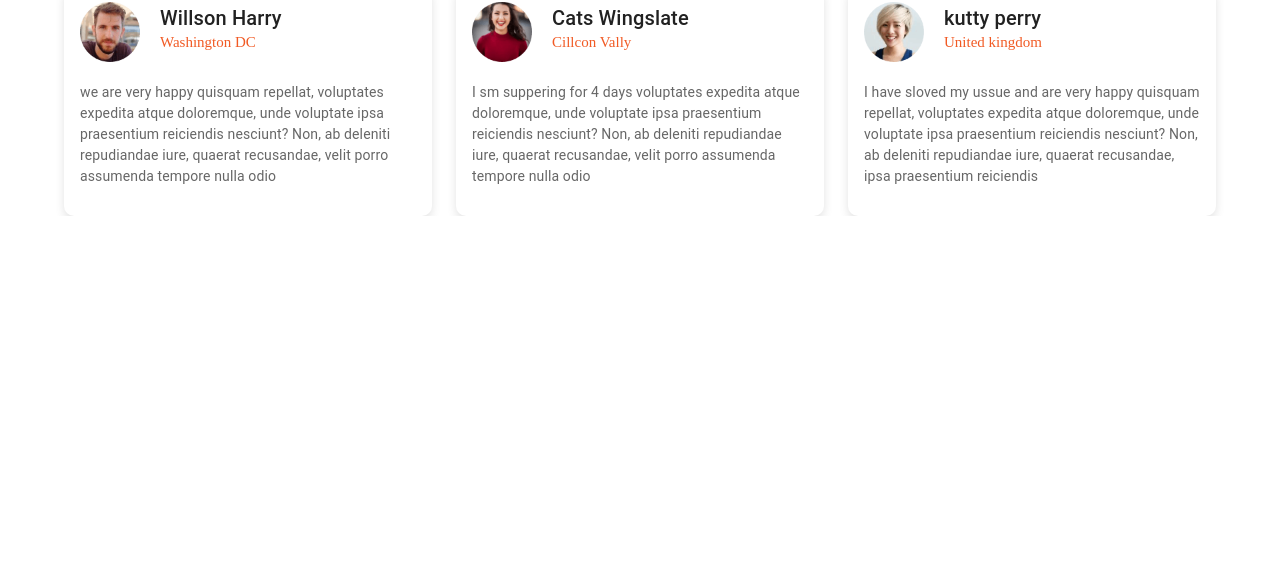
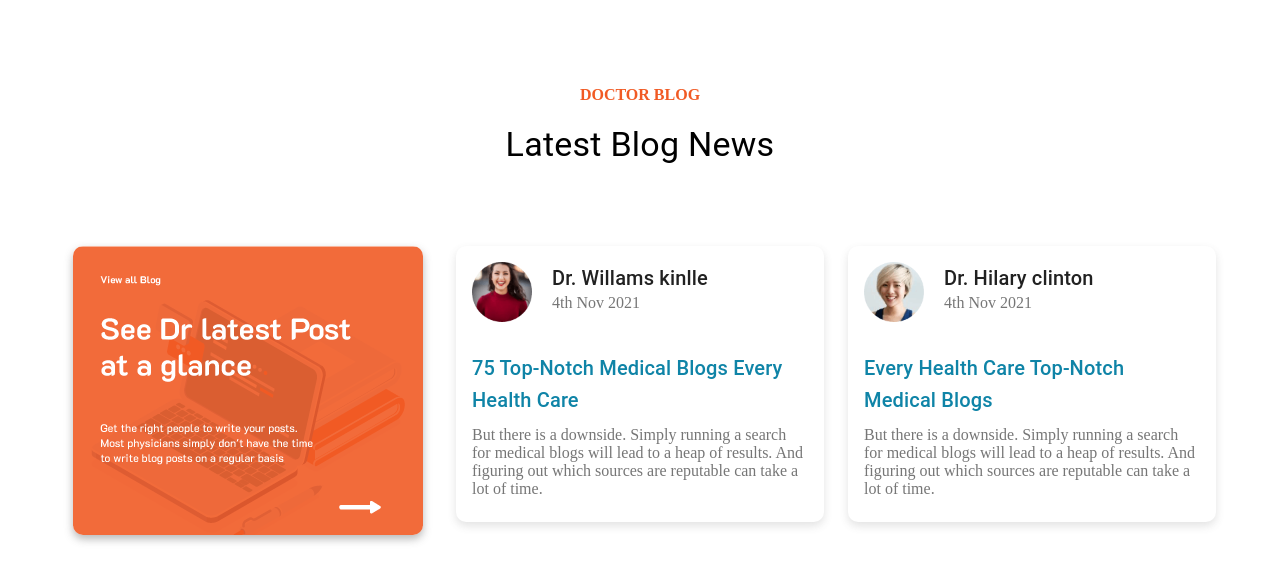
Before and after one commit to Arif870/doctor-portal, a React (Create React App) app: page /home in a window 1280 px wide. Shown: the part 3031-3612 px from the top of the page. Before the commit the page ends 3247 px from the top, so only its background shows below. Built offline with nearby package versions, Linux system fonts and the light colour scheme.

Commit message:
blog secttion added

```diff
--- /dev/null
+++ b/src/Pages/Home/Blog/Blog.js
@@ -0,0 +1,136 @@
+import { Card, CardContent, Grid, Typography } from "@mui/material";
+import { Box } from "@mui/system";
+import React from "react";
+import { Link } from "react-router-dom";
+import blogimg from "../../../images/blogbackground.png";
+import people2 from "../../../images/people-2.png";
+import people3 from "../../../images/people-3.png";
+
+export default function Blog() {
+  return (
+    <div style={{ margin: "100px 0px", textAlign: "center" }}>
+      <Typography
+        variant="p"
+        style={{
+          color: "var(--primary-color)",
+          fontWeight: "bold",
+          textTransform: "uppercase",
+          marginBottom: "20px",
+          display: "block",
+        }}
+      >
+        Doctor Blog
+      </Typography>
+      <Typography variant="h4">Latest Blog News</Typography>
+
+      <Box style={{ marginTop: "80px" }} sx={{ flexGrow: 1 }}>
+        <Grid
+          container
+          spacing={{ xs: 2, md: 3 }}
+          columns={{ xs: 4, sm: 8, md: 12 }}
+        >
+          <Grid item xs={4} sm={4} md={4}>
+            <Link to="/">
+              <img
+                style={{
+                  boxShadow: "rgb(78 78 78 / 40%) 0px 4px 9px",
+                  borderRadius: "10px",
+                }}
+                src={blogimg}
+                alt="blog"
+              />
+            </Link>
+          </Grid>
+          <Grid item xs={4} sm={4} md={4}>
+            <Card
+              sx={{
+                minWidth: 275,
+                boxShadow: "0px 4px 9px #4e4e4e29",
+                borderRadius: "10px",
+              }}
+            >
+              <CardContent style={{ textAlign: "left" }}>
+                <div style={{ display: "flex" }}>
+                  <img style={{ width: "60px" }} src={people2} alt="" />
+                  <div style={{ marginLeft: "20px" }}>
+                    <Typography variant="h6">Dr. Willams kinlle</Typography>
+                    <Typography
+                      style={{
+                        color: "var(--body-text-color)",
+                      }}
+                      variant="p"
+                    >
+                      4th Nov 2021
+                    </Typography>
+                  </div>
+                </div>
+                <Typography
+                  variant="h6"
+                  style={{ marginTop: "30px", color: "var(--secondary-color)" }}
+                >
+                  75 Top-Notch Medical Blogs Every Health Care
+                </Typography>
+                <Typography
+                  variant="p"
+                  style={{
+                    color: "var(--body-text-color)",
+                    marginTop: "10px",
+                    display: "block",
+                  }}
+                >
+                  But there is a downside. Simply running a search for medical
+                  blogs will lead to a heap of results. And figuring out which
+                  sources are reputable can take a lot of time.
+                </Typography>
+              </CardContent>
+            </Card>
+          </Grid>
+          <Grid item xs={4} sm={4} md={4}>
+            <Card
+              sx={{
+                minWidth: 275,
+                boxShadow: "0px 4px 9px #4e4e4e29",
+                borderRadius: "10px",
+              }}
+            >
+              <CardContent style={{ textAlign: "left" }}>
+                <div style={{ display: "flex" }}>
+                  <img style={{ width: "60px" }} src={people3} alt="" />
+                  <div style={{ marginLeft: "20px" }}>
+                    <Typography variant="h6">Dr. Hilary clinton</Typography>
+                    <Typography
+                      style={{
+                        color: "var(--body-text-color)",
+                      }}
+                      variant="p"
+                    >
+                      4th Nov 2021
+                    </Typography>
+                  </div>
+                </div>
+                <Typography
+                  variant="h6"
+                  style={{ marginTop: "30px", color: "var(--secondary-color)" }}
+                >
+                  Every Health Care Top-Notch Medical Blogs
+                </Typography>
+                <Typography
+                  variant="p"
+                  style={{
+                    color: "var(--body-text-color)",
+                    marginTop: "10px",
+                    display: "block",
+                  }}
+                >
+                  But there is a downside. Simply running a search for medical
+                  blogs will lead to a heap of results. And figuring out which
+                  sources are reputable can take a lot of time.
+                </Typography>
+              </CardContent>
+            </Card>
+          </Grid>
+        </Grid>
+      </Box>
+    </div>
+  );
+}
--- a/src/Pages/Home/Home/Home.js
+++ b/src/Pages/Home/Home/Home.js
@@ -1,6 +1,7 @@
 import React from "react";
 import Ataglance from "../Ataglance/Ataglance";
 import Banner from "../Banner/Banner";
+import Blog from "../Blog/Blog";
 import HomeAppointment from "../HomeAppointment/HomeAppointment";
 import Services from "../Services/Services";
 import Surgery from "../Surgery/Surgery";
@@ -15,6 +16,7 @@ export default function Home() {
       <Surgery />
       <HomeAppointment />
       <Testimonial />
+      <Blog />
     </div>
   );
 }
```
Also changed, not shown: src/Pages/Home/Testi/Testi.js (renamed from src/Pages/Home/Home/Testi/Testi.js), src/images/blogbackground.png (added).
